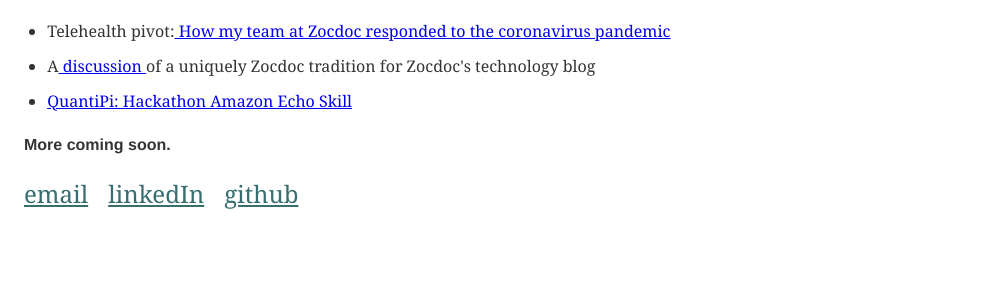
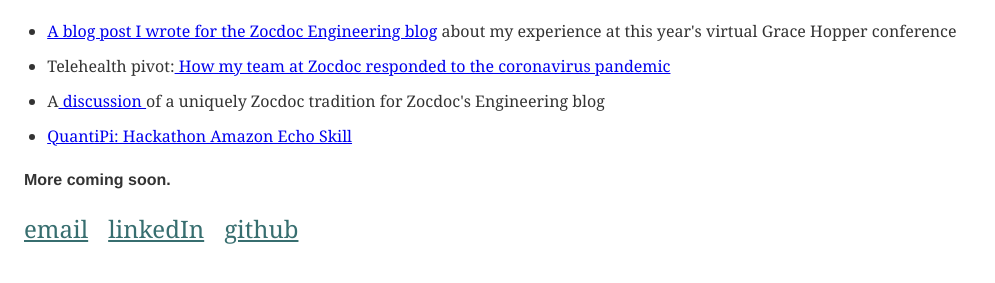
Before and after one commit to melissamasia/my-site, a Gatsby site: page /content in a window 1280 px wide. Shown: the part 97-380 px from the top of the page, without its empty margins (0-995 px from the left). Built offline with nearby package versions, Linux system fonts and the light colour scheme; Gatsby itself is replaced by a stand-in of ours.

Commit message:
feat: add vghc blog post to content section

```diff
--- a/src/pages/content.tsx
+++ b/src/pages/content.tsx
@@ -11,12 +11,16 @@
         <h1>Content + Projects</h1>
           <ul>
             <li>
+              <a href="https://zocdoc-engineering.medium.com/v-ghc-2020-what-i-learned-while-pretending-to-be-in-orlando-3b9d9a575bbd"> A blog post I wrote for the Zocdoc Engineering blog</a>
+              {' '}about my experience at this year's virtual Grace Hopper conference
+            </li>
+            <li>
               Telehealth pivot:
              <a href="https://www.protocol.com/zocdoc-coronavirus-telehealth-pivot"> How my team at Zocdoc responded to the coronavirus pandemic</a>
             </li>
             <li>A
               <a href="https://medium.com/zocdoc-engineering/hosting-zocdocs-discount-academy-awards-a6ae2764580f"> discussion </a>
-              of a uniquely Zocdoc tradition for Zocdoc's technology blog
+              of a uniquely Zocdoc tradition for Zocdoc's Engineering blog
             </li>
             <li>
              <a href="https://vimeo.com/user73082396">QuantiPi: Hackathon Amazon Echo Skill</a>
```
